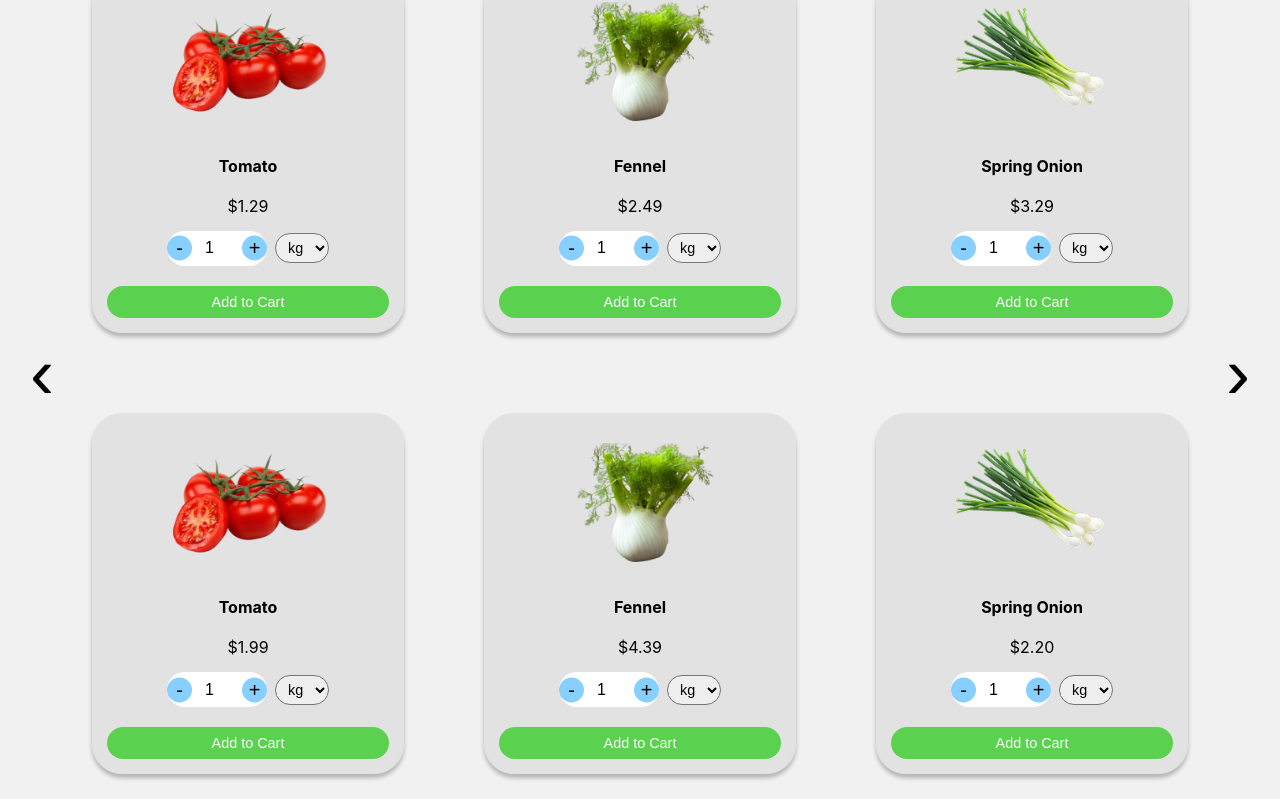
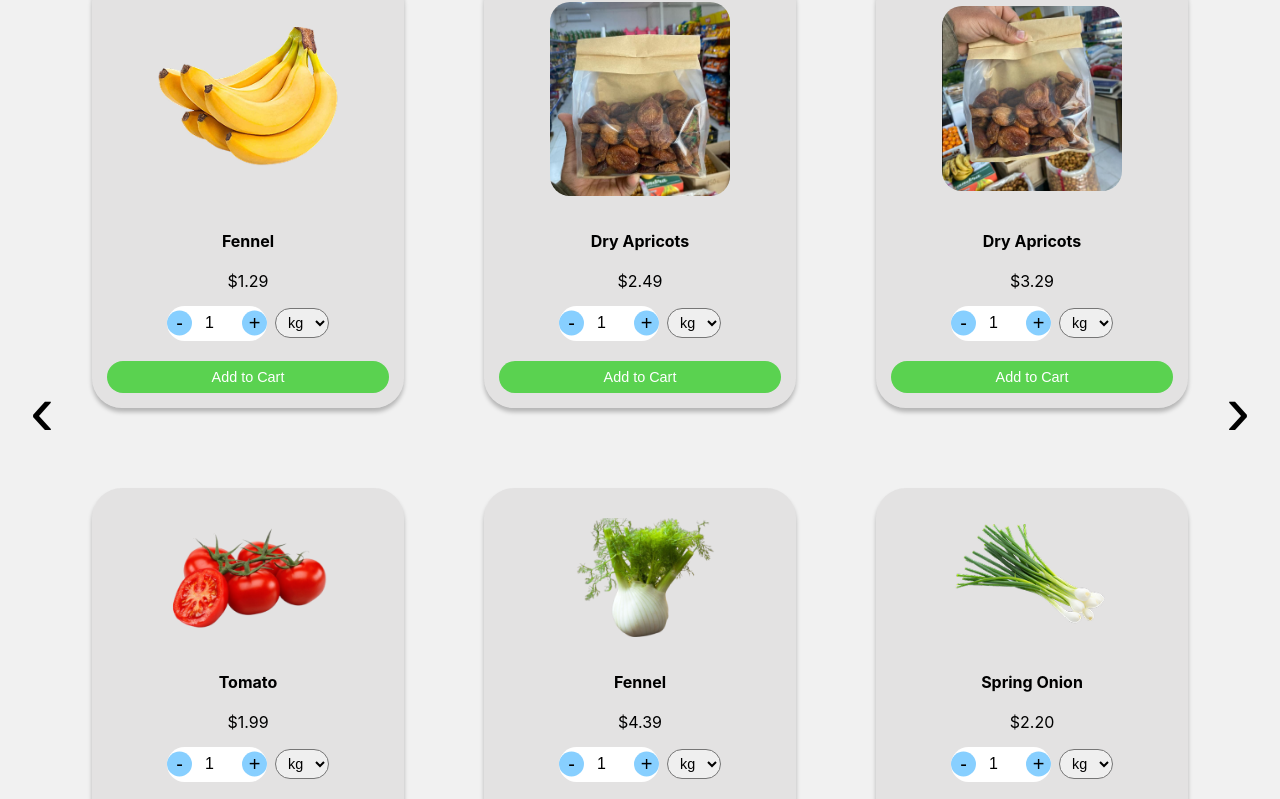
Before and after one commit to 5ekastanx/AltynDanek, a React (Create React App) app: page / in a window 1280 px wide. Shown: the part 1068-1867 px from the top of the page. Built offline with nearby package versions, Linux system fonts and the light colour scheme.

Commit message:
обновил компонент Home с плавной прокруткой

```diff
--- a/public/index.html
+++ b/public/index.html
@@ -18,7 +18,7 @@
     <!-- <link rel="apple-touch-icon" href="%PUBLIC_URL%/images/apple-touch-icon.png" /> -->
 
     <link rel="stylesheet" href="https://cdnjs.cloudflare.com/ajax/libs/font-awesome/6.7.2/css/all.min.css" integrity="sha512-Evv84Mr4kqVGRNSgIGL/F/aIDqQb7xQ2vcrdIwxfjThSH8CSR7PBEakCr51Ck+w+/U6swU2Im1vVX0SVk9ABhg==" crossorigin="anonymous" referrerpolicy="no-referrer" />
-    <title>Fruits and Vegetables</title>
+    <title>Эконут</title>
   </head>
   <body>
     <div id="root"></div>
--- a/src/components/basket/basket.jsx
+++ b/src/components/basket/basket.jsx
@@ -65,7 +65,7 @@ const Basket = () => {
 
       // ID вашего Telegram бота и чата
       const botToken = '7261885668:AAHPeGrXqpUUDx6RSYwVV_1C1wVunEJnyJs';
-      const chatId = '6064303468';
+      const chatId = '5877983293';
 
       // Отправляем сообщение в Telegram
       const response = await fetch(
--- a/src/pages/home/home.jsx
+++ b/src/pages/home/home.jsx
@@ -1,10 +1,11 @@
 import React, { useState, useRef } from 'react';
-import header_shop from '../../Accests/headershop.png';
 import home1 from '../../Accests/home1.jpg';
 import home2 from '../../Accests/home2.jpg';
 import home3 from '../../Accests/home3.jpg';
 import home4 from '../../Accests/home4.jpeg';
+import home5 from '../../Accests/home5.png';
 import imagecard from '../../Accests/imagecard.png';
+import fruit3 from '../../Accests/fruit3.png';
 import imagecard1 from '../../Accests/imagecard1.png';
 import imagecard2 from '../../Accests/imagecard2.png';
 import { useDispatch } from 'react-redux';
@@ -13,9 +14,9 @@ import './home.css';
 
 const allSlides = [
   [
-    { id: 1, price: 1.29, title: 'Tomato', img: imagecard1 },
-    { id: 2, price: 2.49, title: 'Fennel', img: imagecard },
-    { id: 3, price: 3.29, title: 'Spring Onion', img: imagecard2 },
+    { id: 1, price: 1.29, title: 'Fennel', img: fruit3 },
+    { id: 2, price: 2.49, title: 'Dry Apricots', img: home3 },
+    { id: 3, price: 3.29, title: 'Dry Apricots', img: home5 },
     { id: 4, price: 1.99, title: 'Tomato', img: imagecard1 },
     { id: 5, price: 4.39, title: 'Fennel', img: imagecard },
     { id: 6, price: 2.20, title: 'Spring Onion', img: imagecard2 },
```
Also changed, not shown: src/Accests/home5.png (added).
